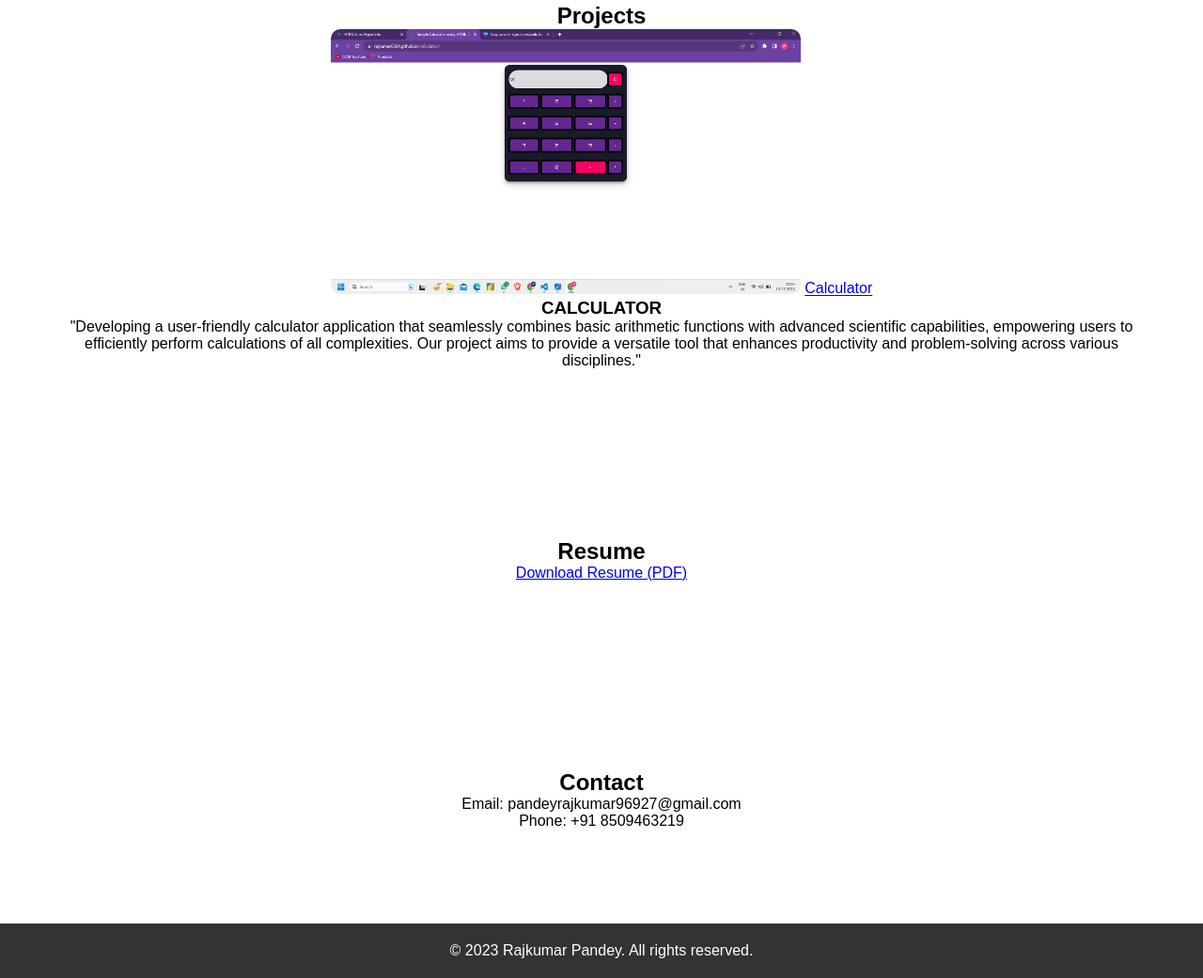
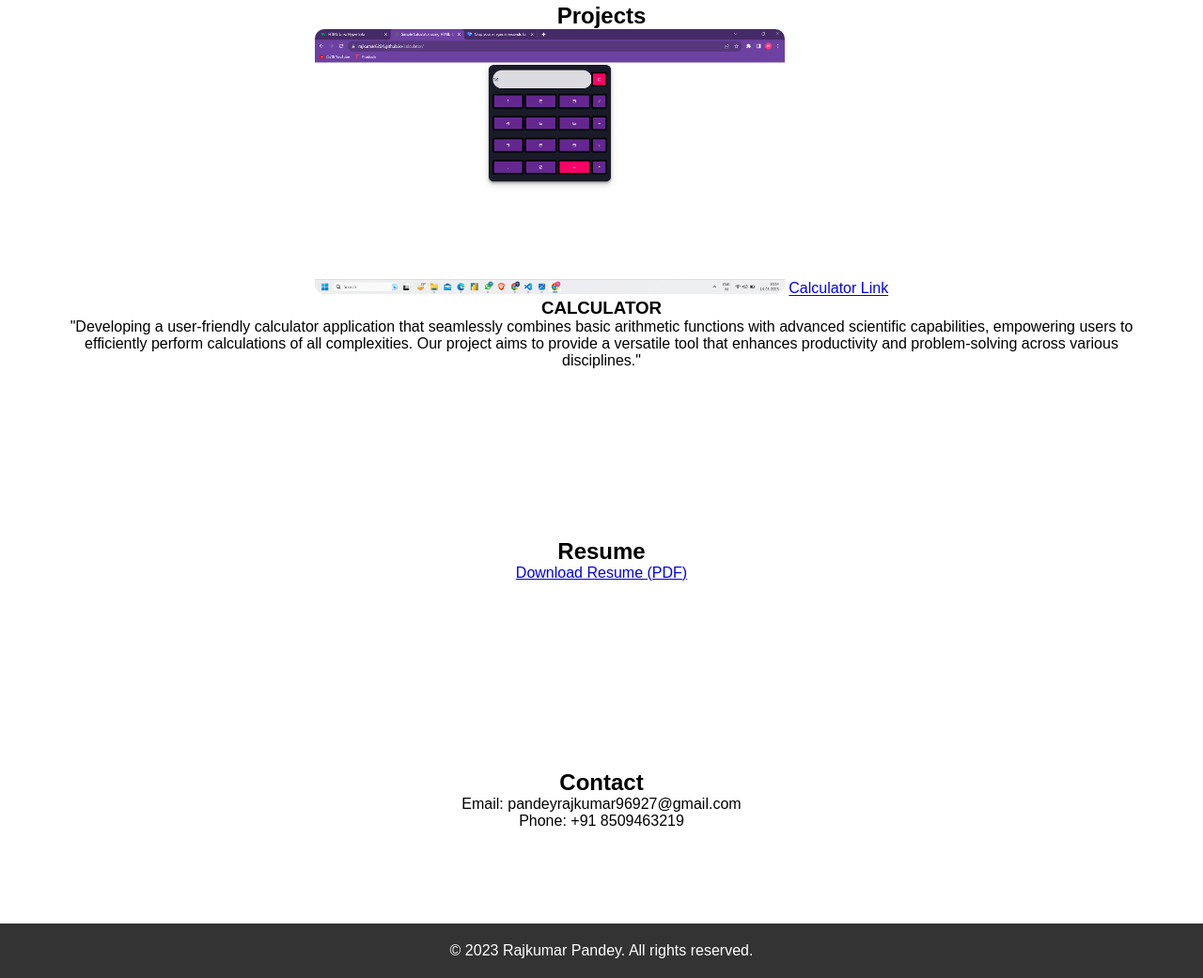
Before and after one commit to Rajkumar6204/PORTFOLIO, a plain HTML site: page index.html in a window 1280 px wide. Shown: the part 1159-2200 px from the top of the page at 94% size. Drawn offline with Linux system fonts and the light colour scheme; files whose address does not match are found by name.

Commit message:
Update index.html

```diff
--- a/index.html
+++ b/index.html
@@ -40,7 +40,7 @@
         <h2>Projects</h2>
         <div class="project">
             <img src="images/Screenshot (11).png" alt="Calculator">
-            <a href="https://rajkumar6204.github.io/calculator/">Calculator</a>
+            <a href="https://rajkumar6204.github.io/calculator/">Calculator Link</a>
             <h3>CALCULATOR</h3>
             <p></p>"Developing a user-friendly calculator application that seamlessly combines basic arithmetic functions with advanced scientific capabilities, empowering users to efficiently perform calculations of all complexities. Our project aims to provide a versatile tool that enhances productivity and problem-solving across various disciplines."
         </div>
```
